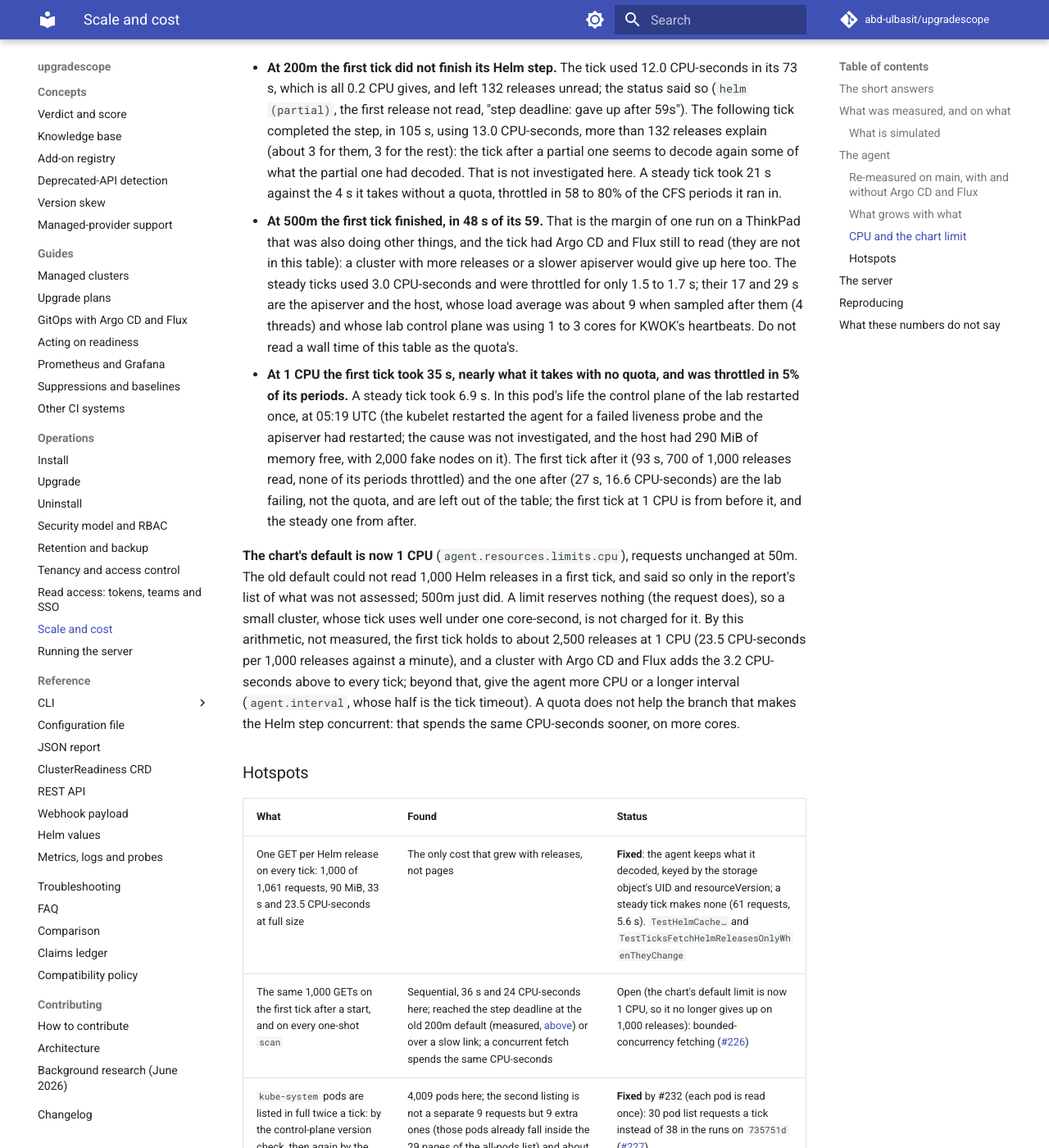
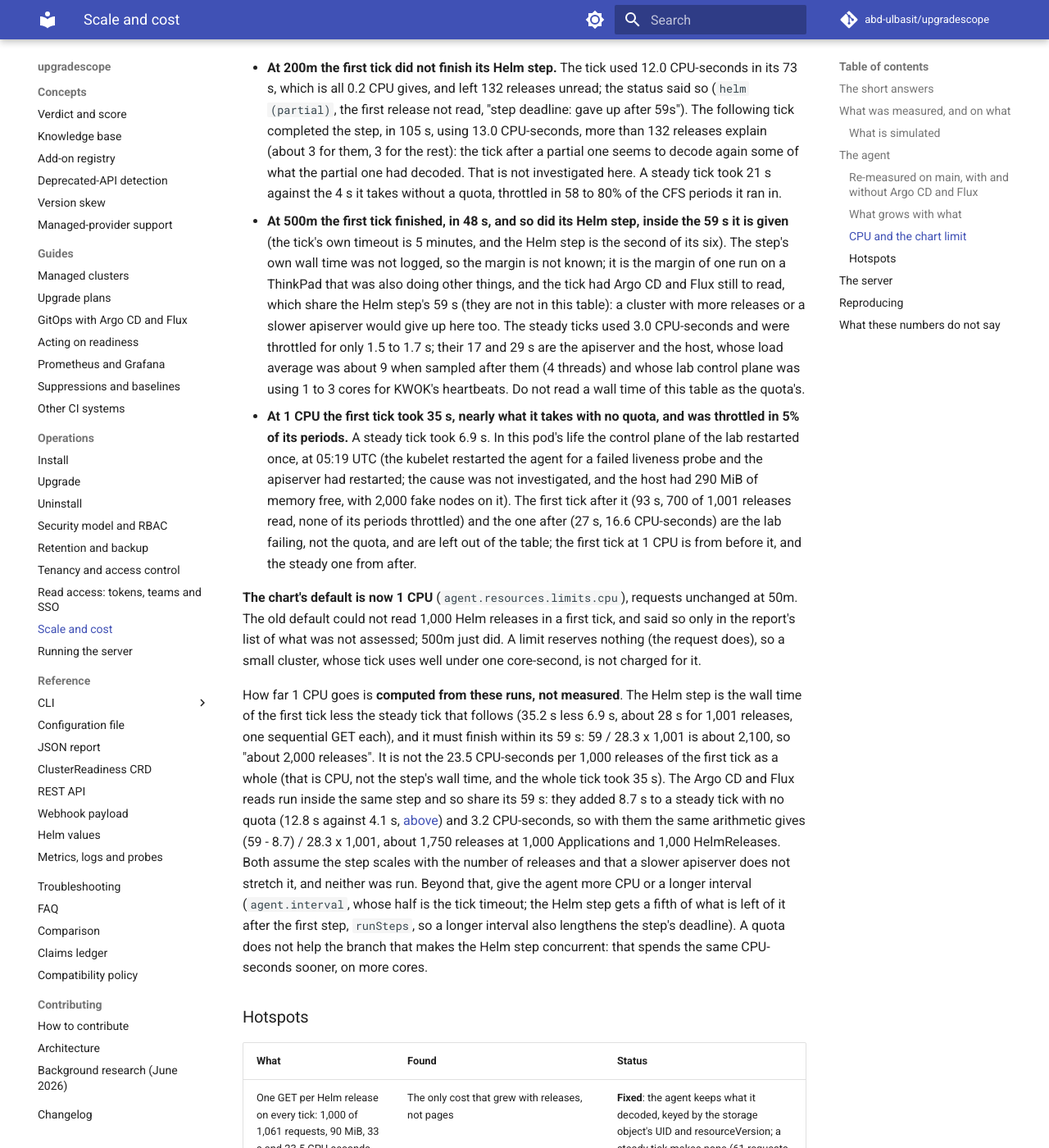
Before and after one commit to abd-ulbasit/upgradescope, an MkDocs documentation site: the page built from docs/operations/scale.md, in a window 1280 px wide and 1400 px high, scrolled down 8945 px. Shown: the whole window at 82% size. Built offline with MkDocs 1.6.1 and Material for MkDocs 9.7.7, drawn with Linux system fonts in a browser that asks for light colours; comment, search, counter and statistics services are not loaded; some of the changed text lies outside the part shown.

Commit message:
docs(scale): the 1 CPU ceiling is about 2,000 releases (computed from the Helm step's wall time), 1,001 releases in the lab
The ceiling was the first tick's CPU-seconds divided into the Helm step's 59 s,
which are different quantities: at 1 CPU the tick took 35.2 s wall, the steady
tick 6.9 s, so the step took about 28 s for 1,001 releases, which gives about
2,000, labelled computed. The GitOps reads run inside the same step and so
share its deadline: about 1,750 with them. The 500m sentence no longer
compares a tick's wall time to the step's deadline. The lab held 1,001
releases (the chart's own is the extra one), so 869 + 132 and 700 + 301 now
add up. The Hotspots row says 8.7 s, not 8. Regenerated helm-docs; values.yaml,
chart README, Helm values reference, install page, scale page, PF-05, PF-14.

Refs #233, #229

Co-Authored-By: Claude Fable 5 <noreply@anthropic.com>

```diff
--- a/docs/operations/scale.md
+++ b/docs/operations/scale.md
@@ -43,7 +43,7 @@ them.
   request, which only informs scheduling.
 - **The chart's default CPU limit was too low for such a cluster, and is now
   1 CPU.** As a pod at the old 200m the first tick gave up at its Helm
-  step's deadline with 132 of 1,000 releases unread, and a steady tick took
+  step's deadline with 132 of 1,001 releases unread, and a steady tick took
   21 s instead of 4. See [CPU](#cpu-and-the-chart-limit).
 - **One `serve` ingested 200 clusters with three targets each, all pushing at
   once, with no failed push and no retry**: 56 new snapshots a second on
@@ -257,7 +257,8 @@ counter, a small share). The chart's limit for the agent
 (`agent.resources.limits.cpu`) is a cgroup CPU quota, which no benchmark in
 a test binary applies, so the agent was run as a pod: the chart installed
 with `helm` into the lab (and nothing else), the image above, 2,001 nodes and
-1,000 Helm releases and no Argo CD or Flux objects, and the default interval
+1,000 Helm releases (the lab held 1,001: the chart's own release is the extra
+one) and no Argo CD or Flux objects, and the default interval
 of 10 minutes, so that the tick timeout is 5 minutes and the Helm step, the
 second of six, gets the share it gives in production (the agent's own
 status says "gave up after 59s"). The limit was changed with
@@ -271,7 +272,7 @@ kernel's own count, not the kubelet's cAdvisor.
 
 | Limit | Tick | Wall s | CPU s | Helm step | Throttled periods | Throttled s |
 |---|---|---|---|---|---|---|
-| 200m (old default) | first | 73.4 | 12.0 | **gave up at its deadline**: 869 of 1,000 read, 132 not (and the Argo CD and Flux discovery after it gave up too) | 511 of 689 (74%) | 37.1 |
+| 200m (old default) | first | 73.4 | 12.0 | **gave up at its deadline**: 869 of 1,001 read, 132 not (and the Argo CD and Flux discovery after it gave up too) | 511 of 689 (74%) | 37.1 |
 | 200m | second | 105.5 | 13.0 | complete | 601 of 800 (75%) | 47.7 |
 | 200m | steady | 21.7 | 2.8 | complete | 114 of 198 (58%) | 8.9 |
 | 200m | steady | 21.1 | 2.8 | complete | 129 of 162 (80%) | 10.3 |
@@ -298,10 +299,14 @@ cgroup's peak memory (page cache included) 98 MiB at most, against the
   decoded. That is not investigated here. A steady tick took 21 s against
   the 4 s it takes without a quota, throttled in 58 to 80% of the CFS
   periods it ran in.
-- **At 500m the first tick finished, in 48 s of its 59.** That is the margin
-  of one run on a ThinkPad that was also doing other things, and the tick had
-  Argo CD and Flux still to read (they are not in this table): a cluster
-  with more releases or a slower apiserver would give up here too. The steady
+- **At 500m the first tick finished, in 48 s, and so did its Helm step,
+  inside the 59 s it is given** (the tick's own timeout is 5 minutes, and the
+  Helm step is the second of its six). The step's own wall time was not
+  logged, so the margin is not known; it is the margin of one run on a
+  ThinkPad that was also doing other things, and the tick had Argo CD and
+  Flux still to read, which share the Helm step's 59 s (they are not in this
+  table): a cluster with more releases or a slower apiserver would give up
+  here too. The steady
   ticks used 3.0 CPU-seconds and were throttled for only 1.5 to 1.7 s; their
   17 and 29 s are the apiserver and the host, whose load average was about 9
   when sampled after them (4 threads) and whose lab control plane was using
@@ -313,7 +318,7 @@ cgroup's peak memory (page cache included) 98 MiB at most, against the
   (the kubelet restarted the agent for a failed liveness probe and the
   apiserver had restarted; the cause was not investigated, and the host had
   290 MiB of memory free, with 2,000 fake nodes on it). The first tick after it
-  (93 s, 700 of 1,000 releases read, none of its periods throttled) and
+  (93 s, 700 of 1,001 releases read, none of its periods throttled) and
   the one after (27 s, 16.6 CPU-seconds) are the lab failing, not the
   quota, and are left out of the table; the first tick at 1 CPU is from
   before it, and the steady one from after.
@@ -323,11 +328,25 @@ requests unchanged at 50m. The old default could not read 1,000 Helm
 releases in a first tick, and said so only in the report's list of what was
 not assessed; 500m just did. A limit reserves nothing (the request does),
 so a small cluster, whose tick uses well under one core-second, is not
-charged for it. By this arithmetic, not measured, the first tick holds
-to about 2,500 releases at 1 CPU (23.5 CPU-seconds per 1,000 releases
-against a minute), and a cluster with Argo CD and Flux adds the 3.2
-CPU-seconds above to every tick; beyond that, give the agent more CPU or a
-longer interval (`agent.interval`, whose half is the tick timeout). A
+charged for it.
+
+How far 1 CPU goes is **computed from these runs, not measured**. The
+Helm step is the wall time of the first tick less the steady tick that
+follows (35.2 s less 6.9 s, about 28 s for 1,001 releases, one sequential
+GET each), and it must finish within its 59 s: 59 / 28.3 x 1,001 is about
+2,100, so "about 2,000 releases". It is not the 23.5 CPU-seconds per 1,000
+releases of the first tick as a whole (that is CPU, not the step's wall
+time, and the whole tick took 35 s). The Argo CD and Flux reads run inside
+the same step and so share its 59 s: they added 8.7 s to a steady tick with
+no quota (12.8 s against 4.1 s, [above](#re-measured-on-main-with-and-without-argo-cd-and-flux))
+and 3.2 CPU-seconds, so with them the same arithmetic gives
+(59 - 8.7) / 28.3 x 1,001, about 1,750 releases at 1,000 Applications and
+1,000 HelmReleases. Both assume the step scales with the number of releases
+and that a slower apiserver does not stretch it, and neither was run. Beyond
+that, give the agent more CPU or a longer interval (`agent.interval`, whose
+half is the tick timeout; the Helm step gets a fifth of what is left of it
+after the first step, `runSteps`, so a longer interval also lengthens the
+step's deadline). A
 quota does not help the branch that makes the Helm step concurrent: that
 spends the same CPU-seconds sooner, on more cores.
 
@@ -338,7 +357,7 @@ spends the same CPU-seconds sooner, on more cores.
 | One GET per Helm release on every tick: 1,000 of 1,061 requests, 90 MiB, 33 s and 23.5 CPU-seconds at full size | The only cost that grew with releases, not pages | **Fixed**: the agent keeps what it decoded, keyed by the storage object's UID and resourceVersion; a steady tick makes none (61 requests, 5.6 s). `TestHelmCache…` and `TestTicksFetchHelmReleasesOnlyWhenTheyChange` |
 | The same 1,000 GETs on the first tick after a start, and on every one-shot `scan` | Sequential, 36 s and 24 CPU-seconds here; reached the step deadline at the old 200m default (measured, [above](#cpu-and-the-chart-limit)) or over a slow link; a concurrent fetch spends the same CPU-seconds | Open (the chart's default limit is now 1 CPU, so it no longer gives up on 1,000 releases): bounded-concurrency fetching ([#226](https://github.com/abd-ulbasit/upgradescope/issues/226)) |
 | `kube-system` pods are listed in full twice a tick: by the control-plane version check, then again by the all-pods list | 4,009 pods here; the second listing is not a separate 9 requests but 9 extra ones (those pods already fall inside the 29 pages of the all-pods list) and about 4,000 pods decoded twice; grows with nodes (every node adds a `kube-proxy` and a CNI pod) | **Fixed** by #232 (each pod is read once): 30 pod list requests a tick instead of 38 in the runs on `735751d` ([#227](https://github.com/abd-ulbasit/upgradescope/issues/227)) |
-| Argo CD Applications and Flux HelmReleases are listed whole (page size 50) every tick, plus a GET per distinct OCIRepository (#218) | **Measured** (`BENCH_GITOPS=1`): 540 of the 596 requests of a steady tick at 1,000 Applications and 1,000 HelmReleases, 500 of them sequential OCIRepository GETs; 12 MiB of 63; 8 more seconds and 3.2 more CPU-seconds, under host noise ([above](#re-measured-on-main-with-and-without-argo-cd-and-flux)) | Open: the OCIRepository GETs could be a list per namespace; not filed |
+| Argo CD Applications and Flux HelmReleases are listed whole (page size 50) every tick, plus a GET per distinct OCIRepository (#218) | **Measured** (`BENCH_GITOPS=1`): 540 of the 596 requests of a steady tick at 1,000 Applications and 1,000 HelmReleases, 500 of them sequential OCIRepository GETs; 12 MiB of 63; 8.7 more seconds and 3.2 more CPU-seconds, under host noise ([above](#re-measured-on-main-with-and-without-argo-cd-and-flux)) | Open: the OCIRepository GETs could be a list per namespace; not filed |
 | The all-pods list is the steady tick's largest cost | 30 of 53 requests (38 of 61 before #232); whole pod objects are needed for their images, and the agent keeps no watch | Open: needs a decision on frequency ([#228](https://github.com/abd-ulbasit/upgradescope/issues/228)) |
 
 ## The server
```
Also changed, not shown: deploy/chart/README.md (+1 -1 lines), docs/claims.md (+2 -2 lines), docs/operations/install.md (+12 -7 lines), docs/reference/helm-values.md (+1 -1 lines), 1 other file.
